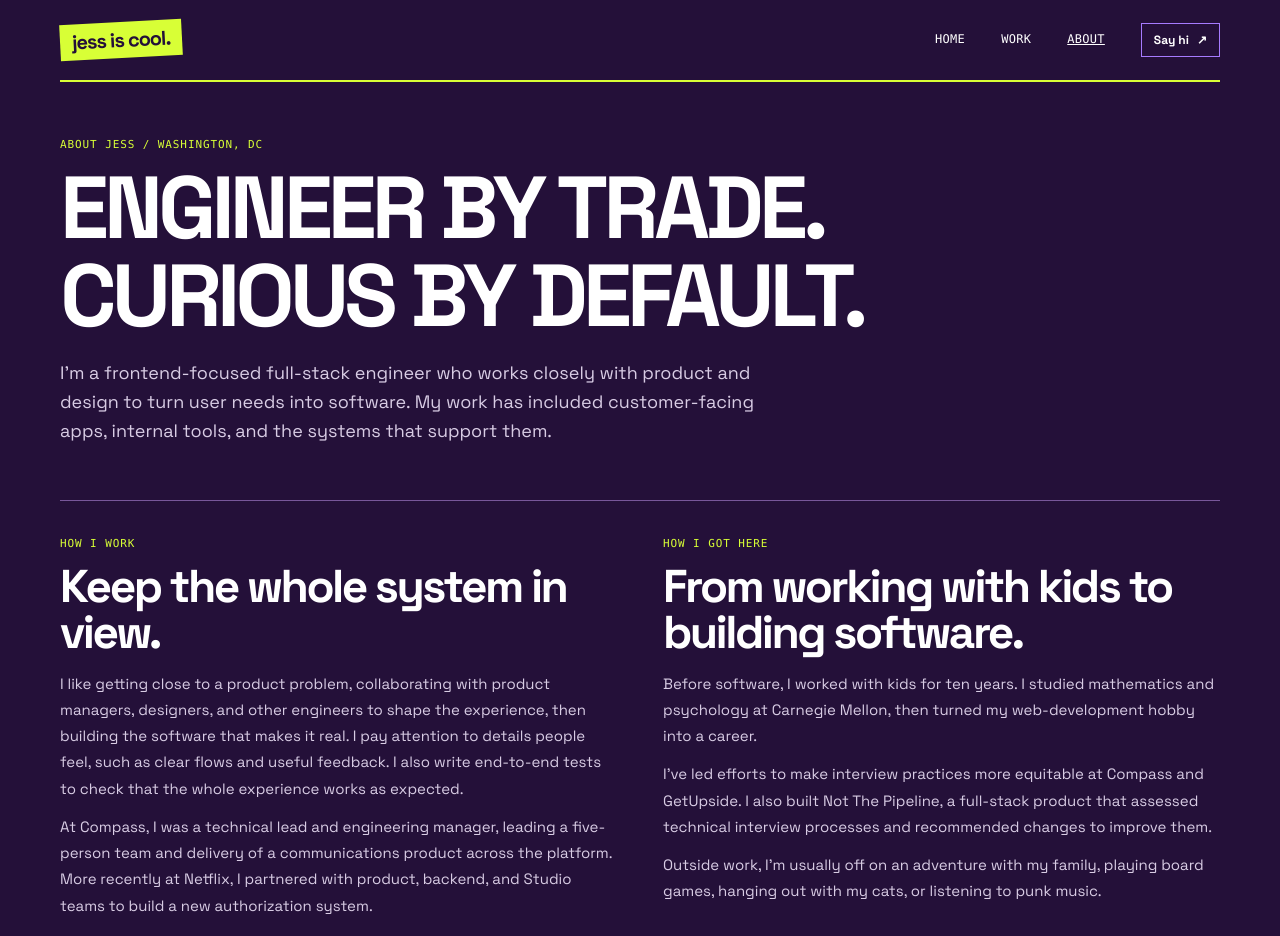
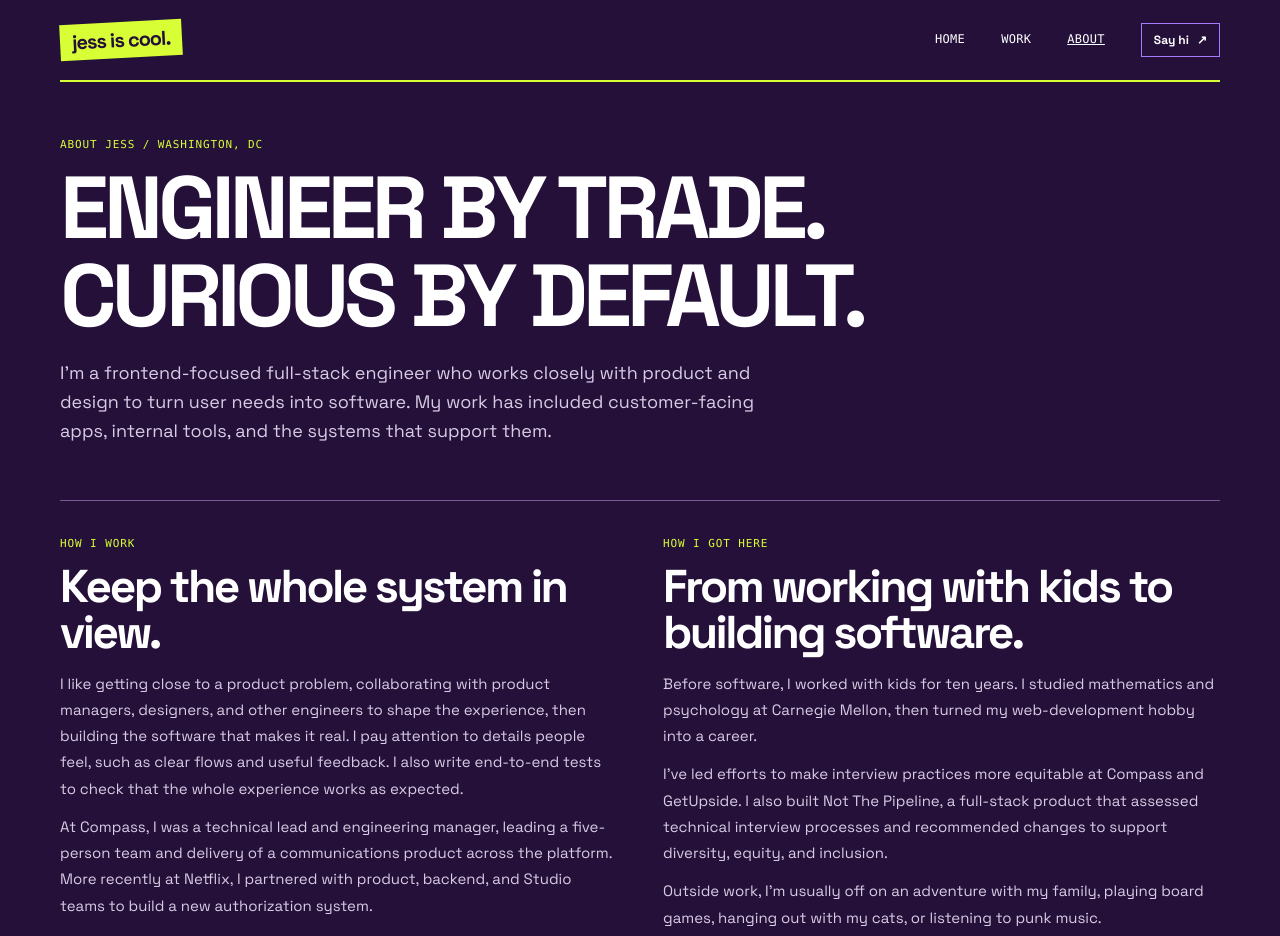
Before and after one commit to jessicarobins/portfolio, a Vue app: page /about in a window 1280 px wide. Shown: the top 936 px of the page. Built offline with nearby package versions, Linux system fonts and the light colour scheme.

Commit message:
Clarify Not The Pipeline DEI focus

```diff
--- a/src/views/AboutView.vue
+++ b/src/views/AboutView.vue
@@ -49,7 +49,7 @@ import PageIntro from '../components/PageIntro.vue'
       <Text as="p" variant="body" color-variant="secondary" class="mt-6 text-body-small">
         I’ve led efforts to make interview practices more equitable at Compass and GetUpside. I also
         built Not The Pipeline, a full-stack product that assessed technical interview processes and
-        recommended changes to improve them.
+        recommended changes to support diversity, equity, and inclusion.
       </Text>
       <Text as="p" variant="body" color-variant="secondary" class="mt-6 text-body-small">
         Outside work, I’m usually off on an adventure with my family, playing board games, hanging
```
